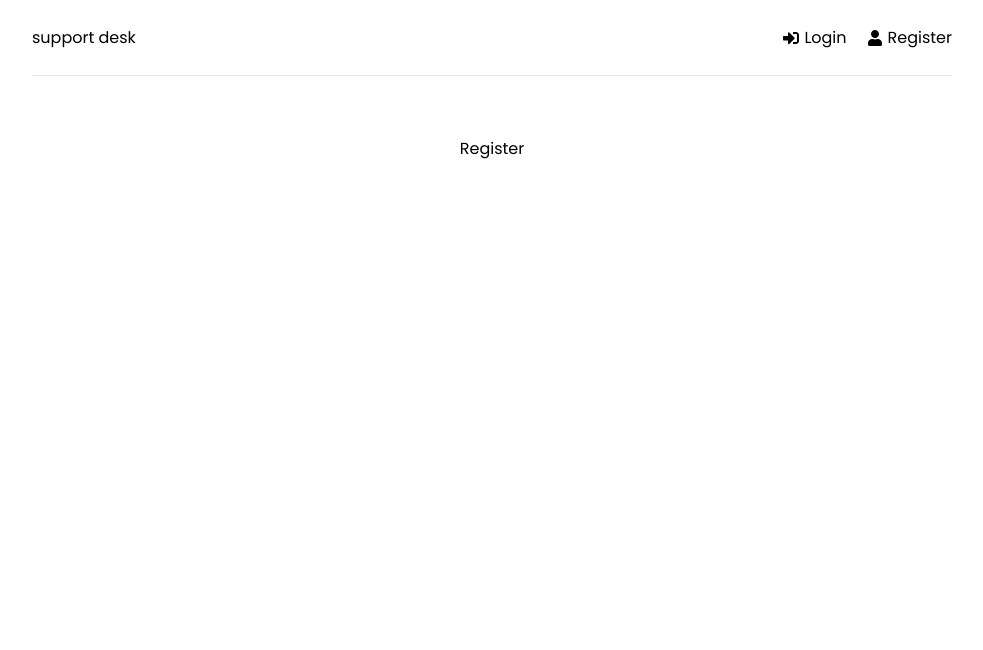
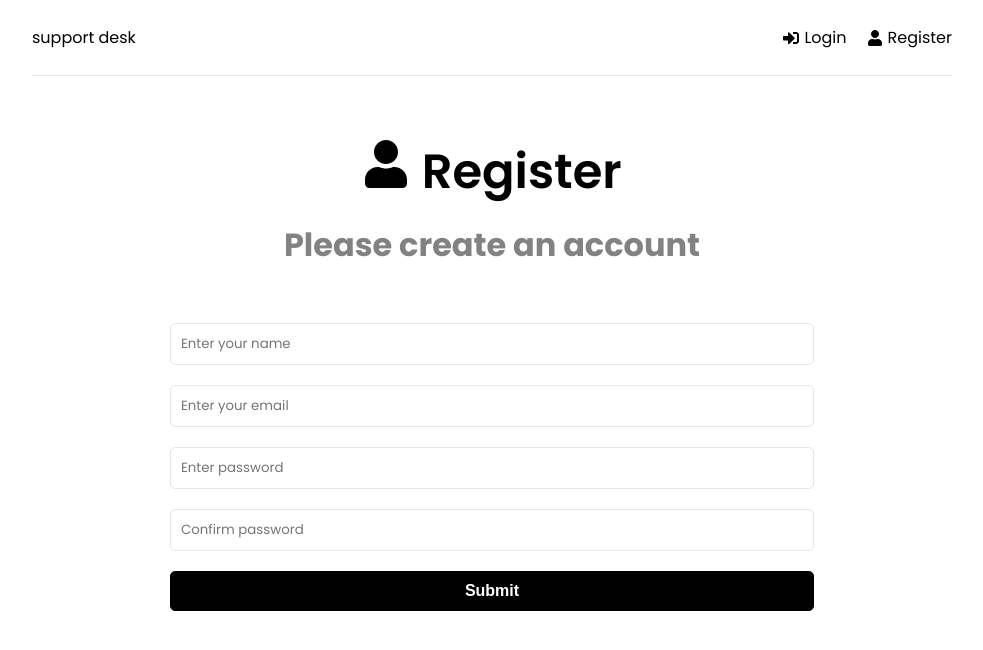
Before and after one commit to ShiranRidel/SupportDesk-MERN, a React (Create React App) app in the folder frontend/: page /register in a window 1280 px wide. Shown: the top 650 px of the page, without its empty margins (148-1131 px from the left). Built offline with nearby package versions, Linux system fonts and the light colour scheme.

Commit message:
Home, Login & Register UI

```diff
--- a/frontend/src/App.js
+++ b/frontend/src/App.js
@@ -1,8 +1,11 @@
 import { BrowserRouter as Router, Routes, Route } from "react-router-dom";
+import { ToastContainer } from "react-toastify";
+import "react-toastify/dist/ReactToastify.css";
 import Header from "./components/Header";
 import Home from "./pages/Home";
 import Login from "./pages/Login";
 import Register from "./pages/Register";
+
 function App() {
   return (
     <>
@@ -16,6 +19,7 @@
           </Routes>
         </div>
       </Router>
+      <ToastContainer />
     </>
   );
 }
--- a/frontend/src/pages/Home.jsx
+++ b/frontend/src/pages/Home.jsx
@@ -1,8 +1,21 @@
+import { Link } from "react-router-dom";
+import { FaQuestionCircle, FaTicketAlt } from "react-icons/fa";
 
 function Home() {
   return (
-    <div>Home</div>
-  )
+    <>
+      <section className="heading">
+        <h1>What do you need help with?</h1>
+        <p>Please choose from an option below</p>
+      </section>
+      <Link to="/new-ticket" className="btn btn-reverse btn-block">
+        <FaQuestionCircle /> Create New Ticket
+      </Link>
+      <Link to="/tickets" className="btn btn-block">
+        <FaTicketAlt /> View My Tickets
+      </Link>
+    </>
+  );
 }
 
-export default Home
+export default Home;
--- a/frontend/src/pages/Login.jsx
+++ b/frontend/src/pages/Login.jsx
@@ -1,8 +1,65 @@
+import { useState } from "react";
+import { FaSignInAlt } from "react-icons/fa";
+import { toast } from "react-toastify";
 
 function Login() {
+  const [formData, setFormData] = useState({
+    email: "",
+    password: "",
+  });
+  const { email, password } = formData;
+
+  const onChange = (e) => {
+    setFormData((prevState) => ({
+      ...prevState,
+      [e.target.name]: e.target.value,
+    }));
+  };
+
   return (
-    <div>Login</div>
-  )
+    <>
+      <section className="heading">
+        <h1>
+          <FaSignInAlt /> Login
+        </h1>
+        <p>Please login to get support </p>
+      </section>
+      <section className="form">
+        <form>
+          <div className="form-group">
+            <input
+              type="email"
+              className="form-control"
+              id="email"
+              name="email"
+              value={email}
+              placeholder="Enter your email"
+              onChange={onChange}
+              required
+            />
+          </div>
+          <div className="form-group">
+            <input
+              type="password"
+              className="form-control"
+              id="password"
+              name="password"
+              value={password}
+              placeholder="Enter password"
+              onChange={onChange}
+              required
+            />
+          </div>
+
+          <div className="form-group">
+            <button type="submit" className="btn btn-block">
+              Submit
+            </button>
+          </div>
+        </form>
+      </section>
+    </>
+  );
 }
 
-export default Login
+export default Login;
--- a/frontend/src/pages/Register.jsx
+++ b/frontend/src/pages/Register.jsx
@@ -1,8 +1,97 @@
+import { useState } from "react";
+import { FaUser } from "react-icons/fa";
+import { toast } from "react-toastify";
 
 function Register() {
+  const [formData, setFormData] = useState({
+    name: "",
+    email: "",
+    password: "",
+    password2: "",
+  });
+  const { name, email, password, password2 } = formData;
+
+  const onChange = (e) => {
+    setFormData((prevState) => ({
+      ...prevState,
+      [e.target.name]: e.target.value,
+    }));
+  };
+  const onSubmit = (e) => {
+    e.preventDefault();
+
+    if (password !== password2) {
+      toast.error("Passwords do not match");
+    }
+  };
+
   return (
-    <div>Register</div>
-  )
+    <>
+      <section className="heading">
+        <h1>
+          <FaUser /> Register
+        </h1>
+        <p>Please create an account</p>
+      </section>
+      <section className="form">
+        <form onSubmit={onSubmit}>
+          <div className="form-group">
+            <input
+              type="text"
+              className="form-control"
+              id="name"
+              name="name"
+              value={name}
+              placeholder="Enter your name"
+              onChange={onChange}
+              required
+            />
+          </div>
+          <div className="form-group">
+            <input
+              type="email"
+              className="form-control"
+              id="email"
+              name="email"
+              value={email}
+              placeholder="Enter your email"
+              onChange={onChange}
+              required
+            />
+          </div>
+          <div className="form-group">
+            <input
+              type="password"
+              className="form-control"
+              id="password"
+              name="password"
+              value={password}
+              placeholder="Enter password"
+              onChange={onChange}
+              required
+            />
+          </div>
+          <div className="form-group">
+            <input
+              type="password"
+              className="form-control"
+              id="password2"
+              name="password2"
+              value={password2}
+              placeholder="Confirm password"
+              onChange={onChange}
+              required
+            />
+          </div>
+          <div className="form-group">
+            <button type="submit" className="btn btn-block">
+              Submit
+            </button>
+          </div>
+        </form>
+      </section>
+    </>
+  );
 }
 
-export default Register
+export default Register;
```
